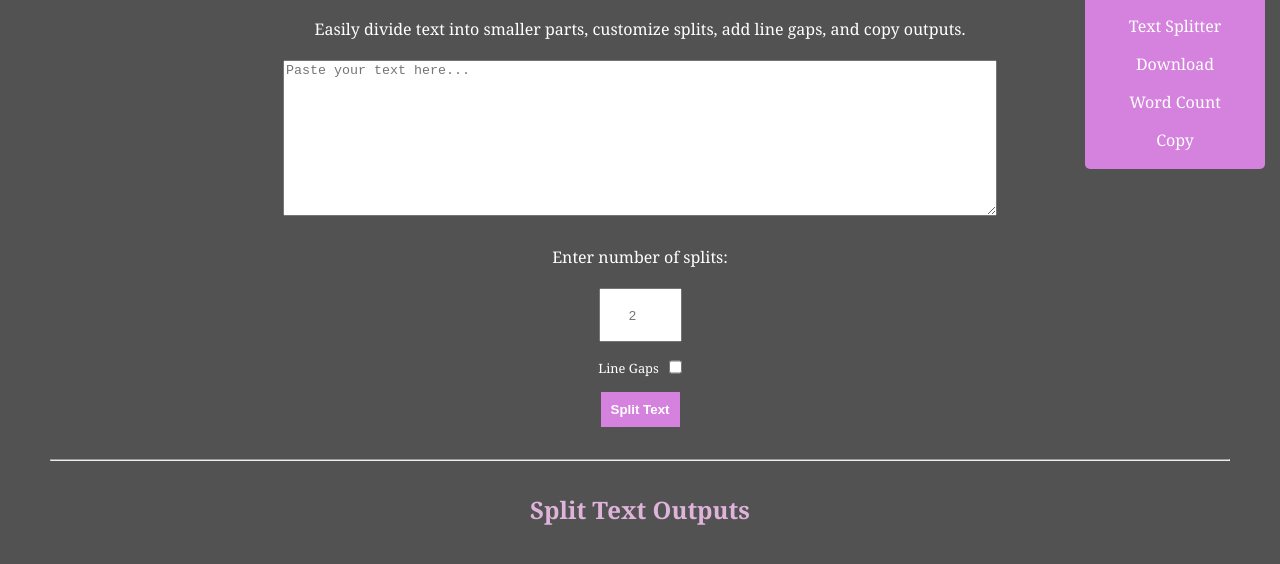
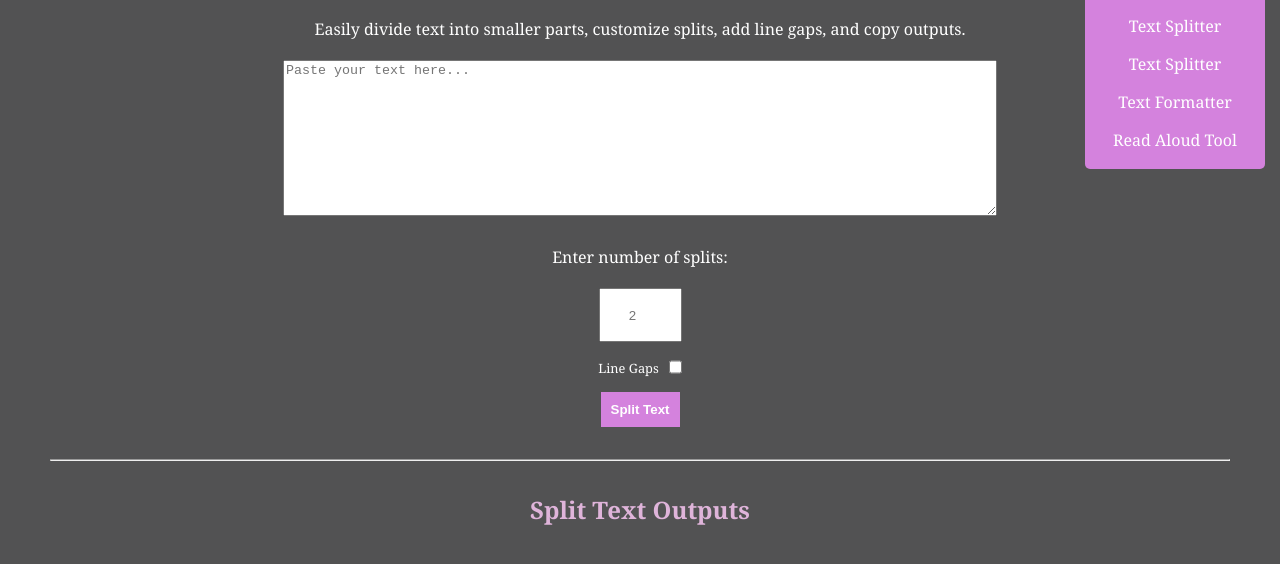
Before and after one commit to celestial-monocles/textsplitterdl, a plain HTML site: page index.html in a window 1280 px wide. Both pictures are taken after a click on the element 1245 px from the left and 35 px from the top of the page. Shown: the part 96-660 px from the top of the page. Drawn offline with nearby package versions, Linux system fonts and the light colour scheme.

Commit message:
Update index.html

```diff
--- a/index.html
+++ b/index.html
@@ -208,9 +208,9 @@
     <div class="dropdown-content">
       <a href="https://celestial-monocles.github.io/" class="home">Home</a>
       <a href="https://celestial-monocles.github.io/textsplitter/">Text Splitter</a>
-      <a href="https://celestial-monocles.github.io/textsplitterdl/">Download</a>
-      <a href="https://celestial-monocles.github.io/textsplittercc/">Word Count</a>
-      <a href="https://celestial-monocles.github.io/textsplittercc2/">Copy</a>
+      <a href="https://celestial-monocles.github.io/textsplitter/">Text Splitter</a>
+      <a href="https://celestial-monocles.github.io/textformatter/">Text Formatter</a>
+      <a href="https://celestial-monocles.github.io/readaloud/">Read Aloud Tool</a>
     </div>
   </div>
 
```
